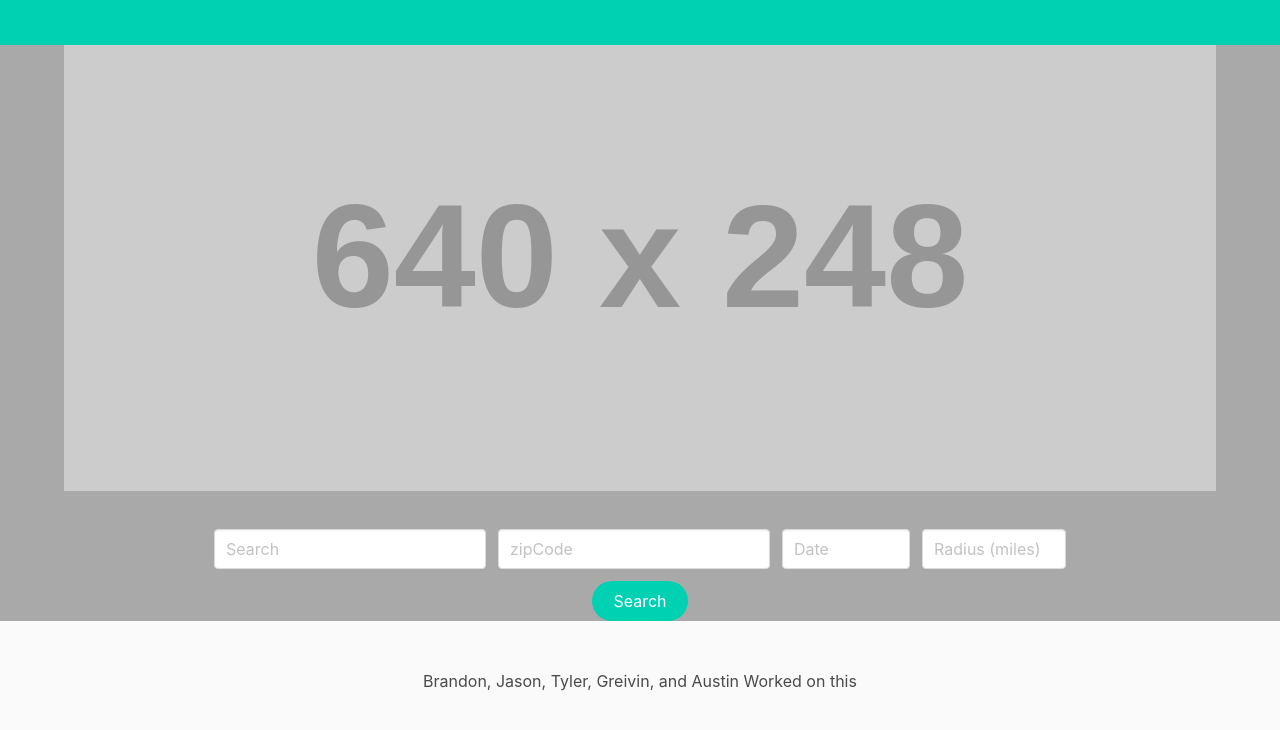
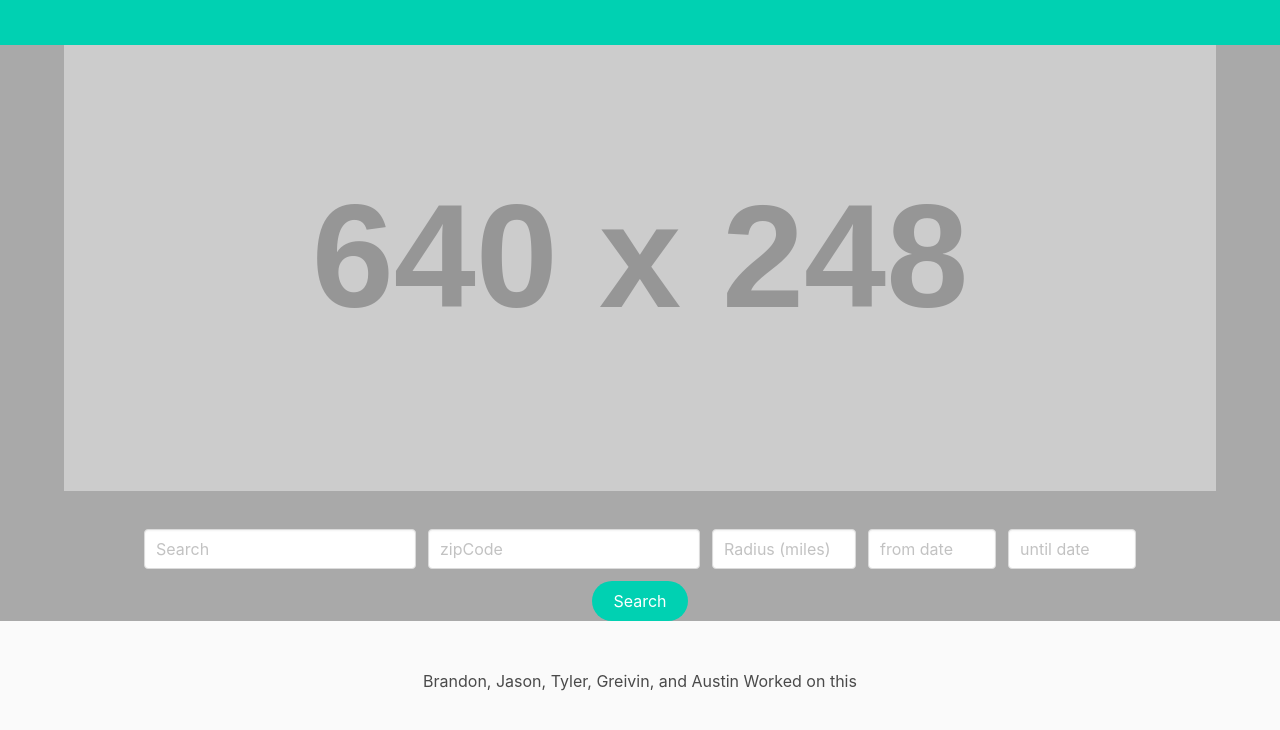
Before and after one commit to ReallyAwesomeName/room-for-activities, a plain HTML site: page index.html in a window 1280 px wide. Shown: the part 116-846 px from the top of the page. Drawn offline with nearby package versions, Linux system fonts and the light colour scheme; no server answers; placeholder pictures from the web are drawn by us.

Commit message:
added from date and until date

```diff
--- a/index.html
+++ b/index.html
@@ -43,16 +43,6 @@
 
       <div class="control">
         <input
-          type="text"
-          class="input"
-          id="datepicker"
-          style="max-width: 8rem"
-          placeholder="Date"
-        />
-      </div>
-
-      <div class="control">
-        <input
           class="input"
           style="width: 9rem"
           type="number"
@@ -62,6 +52,26 @@
           placeholder="Radius (miles)"
         />
       </div>
+
+      <div class="control">
+        <input
+          type="text"
+          class="input"
+          id="datepickerFrom"
+          style="max-width: 8rem"
+          placeholder="from date"
+        />
+      </div>
+      <div class="control">
+        <input
+          type="text"
+          class="input"
+          id="datepickerUntil"
+          style="max-width: 8rem"
+          placeholder="until date"
+        />
+      </div>
+
     </section>
     <div class="container has-text-centered">
       <button class="button is-primary is-rounded" id="btnSearch">
```
